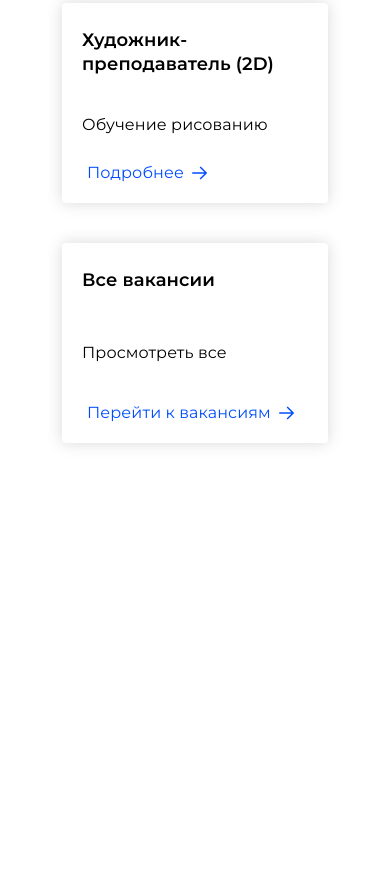
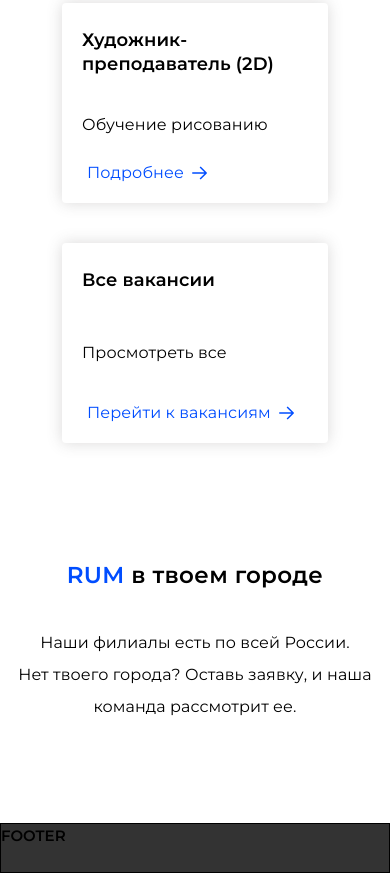
Before and after one commit to UiguunaMikhailova/rum, a plain HTML site: page index.html in a window 390 px wide. Shown: the part 2012-2907 px from the top of the page. After the commit the page ends 2885 px from the top, so only its background shows below. Drawn offline with nearby package versions, Linux system fonts and the light colour scheme.

Commit message:
добавили адаптивность секции 2

```diff
--- a/css/style.css
+++ b/css/style.css
@@ -577,25 +577,62 @@ a {
 	justify-content: center;
 	align-items: center;
 	flex-direction: column;
-	margin-top: 100px;
+	margin: 100px 0px;
 }
 .section2_title {
-	font-size: 50px;
-	letter-spacing: 10px;
+	font-size: 35px;
+	letter-spacing: 0.3px;
 	font-weight: 700;
-	margin: 0 0 60px 0;
-	color: #fff;
-	text-transform: uppercase;
+	margin: 0 0 40px 0;
+	color: rgb(0, 0, 0);
 }
 .colortext {
+	color: #004DFF;
 }
 .section2_text {
-	margin-top: 20px;
-	max-width: 800px;
-	font-size: 18px;
+	max-width: 600px;
+	font-size: 20px;
 	font-weight: 500;
-	color: #fff;
-	letter-spacing: 5px;
+	color: rgb(0, 0, 0);
+	letter-spacing: 0.1px;
 	text-align: center;
 	line-height: 2;
 }
+@media (max-width: 1200px){
+	.section2_title {
+		font-size: 35px;
+	}
+	.section2_text {
+		font-size: 20px;
+	}
+}
+@media (max-width: 992px){
+	.section2_title {
+		font-size: 35px;
+	}
+	.section2_text {
+		font-size: 20px;
+	}
+}
+@media (max-width: 767px){
+	.section2_title {
+		font-size: 30px;
+	}
+	.section2_text {
+		font-size: 17px;
+	}
+}
+@media (max-width: 479px){
+	.section2_title {
+		font-size: 23px;
+	}
+	.section2_text {
+		font-size: 16px;
+	}
+}
+.footer {
+	width: 100%;
+	height: 50px;
+	border: 1px solid black;
+	background-color: #333;
+}
--- a/index.html
+++ b/index.html
@@ -124,11 +124,12 @@
 		</a>
 	  </div>
 	  <div class="section2">
-		  <div class="section2_title"><span class="colortext">RUM</span> в твоём городе</div>
-		  <div class="section2_text">Наши филиалы есть по всей России.
-			Нет твоего города? Оставь заявку, и наша команда рассмотрит ее.</div>
+		  <div class="section2_title"><span class="colortext">RUM</span> в твоем городе</div>
+		  <div class="section2_text">Наши филиалы есть по всей России. <br>
+			Нет твоего города? Оставь заявку, и наша<br>команда рассмотрит ее.</div>
 	  </div>
   </div>
+  <div class="footer">FOOTER</div>
 	<script src="https://cdn.jsdelivr.net/npm/bootstrap@5.0.0-beta3/dist/js/bootstrap.bundle.min.js" integrity="sha384-JEW9xMcG8R+pH31jmWH6WWP0WintQrMb4s7ZOdauHnUtxwoG2vI5DkLtS3qm9Ekf" crossorigin="anonymous"></script>
 	<script src="js/script.js"></script>
 	<script src="https://code.jquery.com/jquery-3.6.0.min.js"></script>
```
